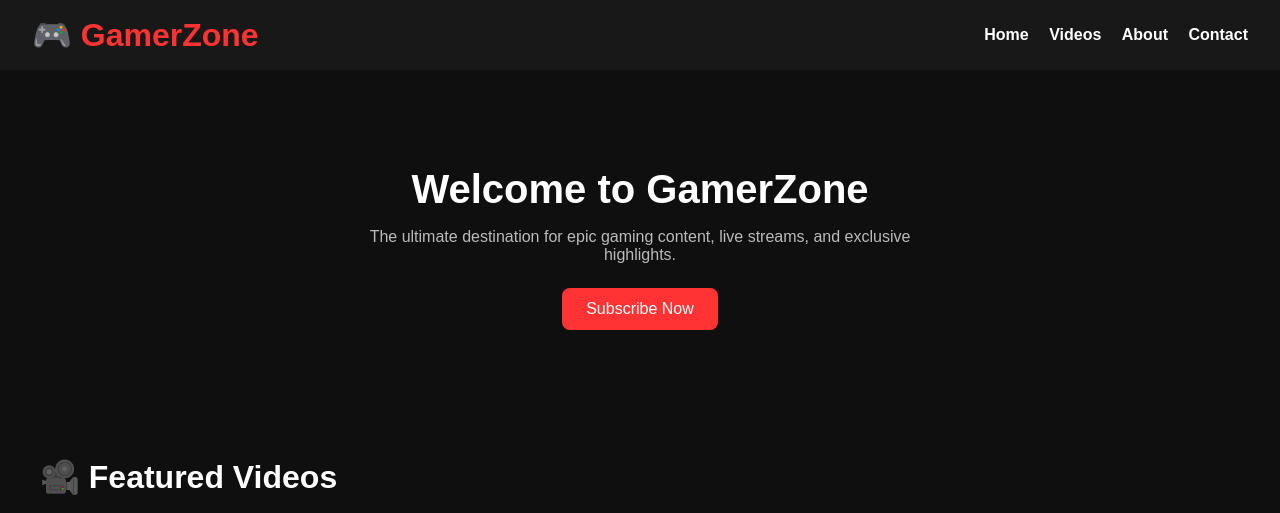
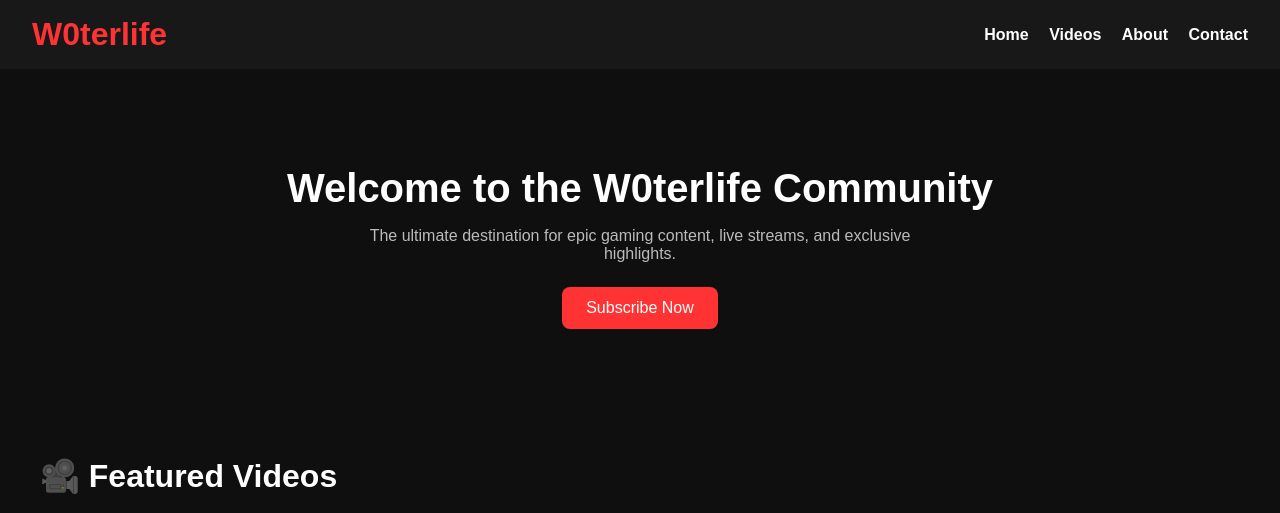
Before and after one commit to w0terlife/w0terlife.github.io, a plain HTML site: page index.html in a window 1280 px wide. Shown: the top 513 px of the page. Drawn offline with Linux system fonts and the light colour scheme.

Commit message:
Update index.html

```diff
--- a/index.html
+++ b/index.html
@@ -3,7 +3,8 @@
 <head>
   <meta charset="UTF-8">
   <meta name="viewport" content="width=device-width, initial-scale=1.0">
-  <title>GamerZone - Gaming Channel</title>
+  <link rel="icon" type="image/x-icon" href="/images/favicon.ico">
+  <title>W0terlife Official Website</title>
   <style>
     body {
       margin: 0;
@@ -109,7 +110,7 @@
 
   <!-- Header -->
   <header>
-    <h1>🎮 GamerZone</h1>
+    <h1>W0terlife</h1>
     <nav>
       <a href="#">Home</a>
       <a href="#">Videos</a>
@@ -120,7 +121,7 @@
 
   <!-- Hero -->
   <section class="hero">
-    <h2>Welcome to GamerZone</h2>
+    <h2>Welcome to the W0terlife Community</h2>
     <p>The ultimate destination for epic gaming content, live streams, and exclusive highlights.</p>
     <button class="btn">Subscribe Now</button>
   </section>
```
